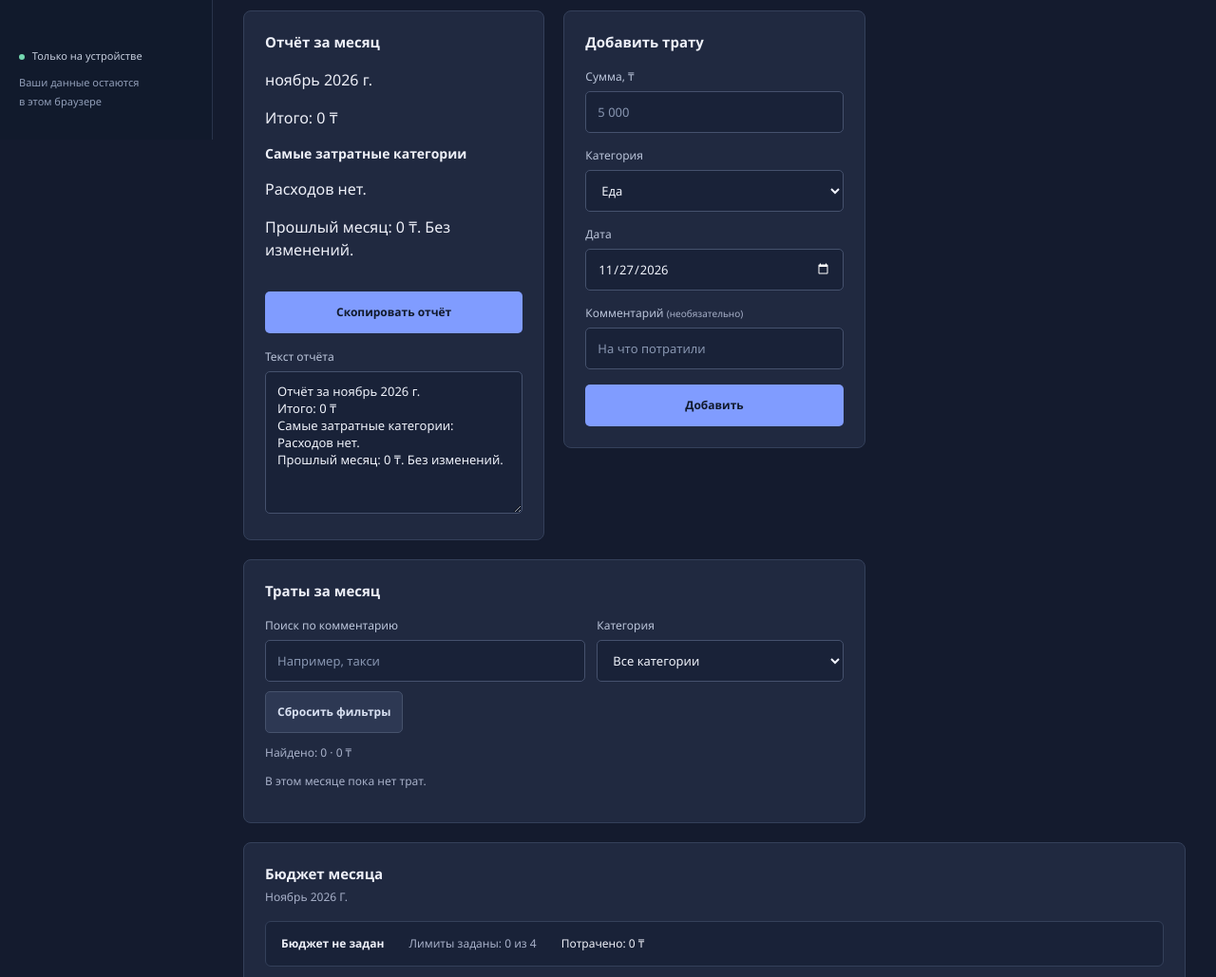
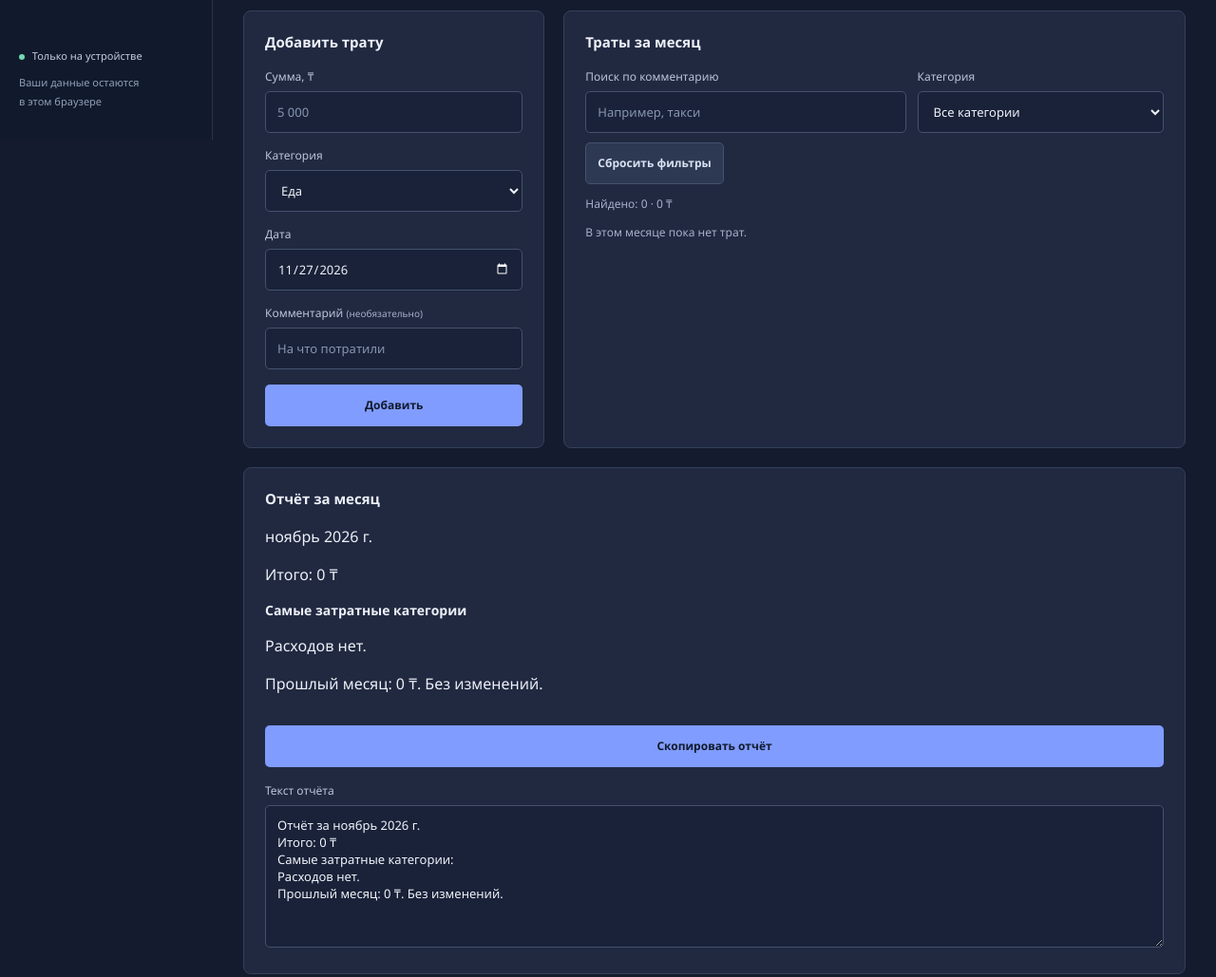
Before and after one commit to alekenovkanat-code/rashody, a plain HTML site: page index.html in a window 1280 px wide. Shown: the part 653-1682 px from the top of the page at 95% size. Drawn offline with Linux system fonts and the light colour scheme.

Commit message:
Выровнено расположение карточек на разных экранах

```diff
--- a/index.html
+++ b/index.html
@@ -22,7 +22,6 @@
 <div class="dashboard-grid">
 <section class="card daily-card" aria-labelledby="daily-title"><div class="panel-heading"><div><h2 id="daily-title">Динамика расходов</h2><p class="panel-subtitle">По дням выбранного месяца</p></div><span class="legend"><i></i> Расходы</span></div><div id="daily-chart" class="daily-chart"></div><p id="daily-description" class="chart-description"></p></section>
 <section class="card category-summary" aria-labelledby="category-title"><div class="panel-heading"><div><h2 id="category-title">Структура расходов</h2><p class="panel-subtitle">Сумма и доля категории</p></div></div><dl id="category-totals" aria-live="polite"></dl></section>
-<section class="card" aria-labelledby="report-title"><h2 id="report-title">Отчёт за месяц</h2><p id="report-month"></p><p id="report-total" aria-live="polite"></p><h3>Самые затратные категории</h3><p id="report-empty" hidden>Расходов нет.</p><ol id="report-categories"></ol><p id="report-comparison" aria-live="polite"></p><button id="copy-report" type="button">Скопировать отчёт</button><p id="report-copy-status" role="status"></p><label for="report-text">Текст отчёта</label><textarea id="report-text" rows="7" readonly></textarea></section>
     <section class="card expense-form-card" id="add-expense" aria-labelledby="form-title">
       <h2 id="form-title">Добавить трату</h2>
       <form id="expense-form" novalidate>
@@ -38,6 +37,7 @@
     </section>
 
     <section class="card history-card" id="history-section" aria-labelledby="list-title"><h2 id="list-title">Траты за месяц</h2><div class="history-filters"><div><label for="search-expenses">Поиск по комментарию</label><input id="search-expenses" type="search" placeholder="Например, такси"></div><div><label for="filter-category">Категория</label><select id="filter-category"><option value="">Все категории</option><option value="Еда">Еда</option><option value="Транспорт">Транспорт</option><option value="Жилье">Дом</option><option value="Другое">Другое</option></select></div></div><button id="reset-filters" class="secondary" type="button">Сбросить фильтры</button><p id="found-total" role="status"></p><p id="empty">Пока нет трат. Добавьте первую.</p><div id="undo-panel" hidden><p>Трата удалена.</p><button id="undo-delete" class="secondary" type="button">Отменить удаление</button></div><ul id="expenses"></ul></section>
+<section class="card report-card" aria-labelledby="report-title"><h2 id="report-title">Отчёт за месяц</h2><p id="report-month"></p><p id="report-total" aria-live="polite"></p><h3>Самые затратные категории</h3><p id="report-empty" hidden>Расходов нет.</p><ol id="report-categories"></ol><p id="report-comparison" aria-live="polite"></p><button id="copy-report" type="button">Скопировать отчёт</button><p id="report-copy-status" role="status"></p><label for="report-text">Текст отчёта</label><textarea id="report-text" rows="7" readonly></textarea></section>
     <section class="card budget" id="budget-section" aria-labelledby="budget-title"><h2 id="budget-title">Бюджет месяца</h2><p id="budget-month"></p><div class="budget-summary" aria-live="polite"><p id="budget-total"></p><p id="budget-count"></p><p id="budget-spent"></p><p id="budget-remaining" hidden></p></div><button id="copy-budget" class="secondary" type="button">Взять из прошлого месяца</button><div id="budget-limits"></div><p id="budget-status" role="status"></p></section>
     <section class="card backup" id="backup-section" aria-labelledby="backup-title"><h2 id="backup-title">Резервная копия</h2><p>Расходы и бюджеты всех месяцев в одном файле.</p><button id="export-data" class="secondary" type="button">Скачать копию</button><label for="import-file">Восстановить из файла</label><input id="import-file" type="file" accept=".json,application/json"><div id="import-preview" hidden><p id="import-description"></p><p>Все текущие траты и бюджеты будут заменены.</p><button id="confirm-import" type="button">Заменить данные из копии</button><button id="cancel-import" class="secondary" type="button">Отмена</button></div><p id="backup-status" role="status"></p></section>
 </div><footer>Учет расходов <span>Локальное хранение · Без отправки данных</span></footer>
--- a/styles.css
+++ b/styles.css
@@ -37,7 +37,7 @@ p { line-height: 1.5; }
 .kpi-value { font-size: clamp(21px,2vw,30px); letter-spacing: -.6px; line-height: 1.2; margin: 0 0 12px; font-weight: 650; overflow-wrap: anywhere; font-variant-numeric: tabular-nums; }
 .kpi-note { display: block; color: var(--muted); font-size: 11px; line-height: 1.5; }
 .kpi-accent { position: absolute; bottom: 0; left: 20px; right: 20px; height: 3px; background: var(--accent); opacity: .8; }
-.dashboard-grid { display: grid; grid-template-columns: repeat(3,minmax(0,1fr)); align-items: start; gap: 20px; }
+.dashboard-grid { display: grid; grid-template-columns: repeat(3,minmax(0,1fr)); align-items: stretch; gap: 20px; }
 .card { min-width: 0; background: var(--panel); border: 1px solid var(--border); border-radius: 8px; padding: 22px; scroll-margin-top: 24px; }
 .daily-card { grid-column: span 2; }
 .daily-card, .category-summary { min-height: 330px; }
@@ -89,7 +89,7 @@ li { padding: 16px 0; border-top: 1px solid var(--border); }
 .expense-comment { margin: 8px 0 0; font-size: 12px; color: #bac4d9; overflow-wrap: anywhere; white-space: pre-wrap; }
 .expense-actions { display: flex; gap: 8px; }
 .expense-actions button { width: auto; margin-top: 10px; font-size: 11px; padding: 8px 12px; }
-.budget, .backup { grid-column: 1/-1; }
+.report-card, .budget, .backup { grid-column: 1/-1; }
 .budget h2 { margin-bottom: 6px; }
 #budget-month { color: var(--muted); font-size: 12px; margin: 0 0 16px; text-transform: capitalize; }
 .budget-summary { display: flex; gap: 12px 26px; flex-wrap: wrap; padding: 14px 16px; border: 1px solid var(--border); border-radius: 6px; background: #192238; }
```
